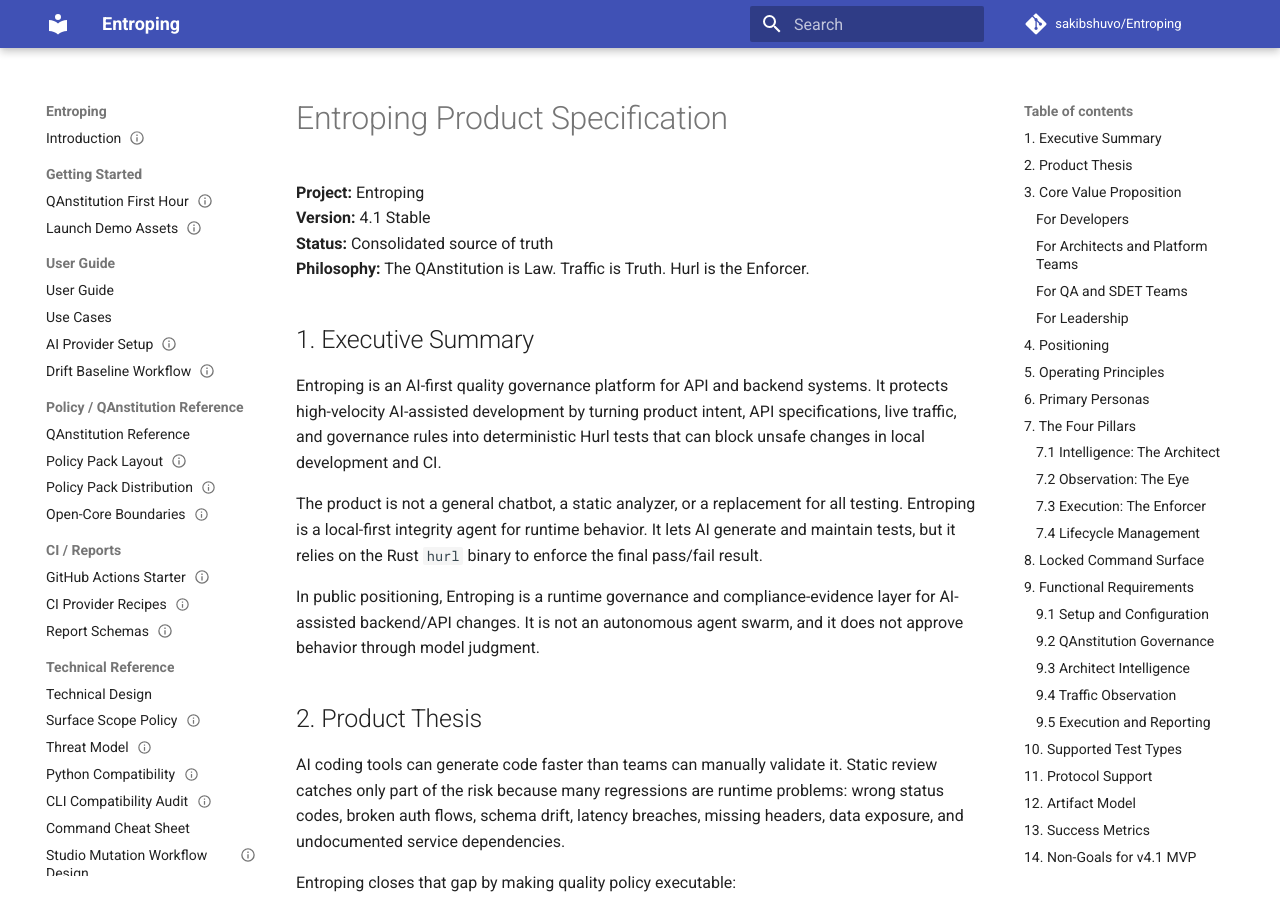
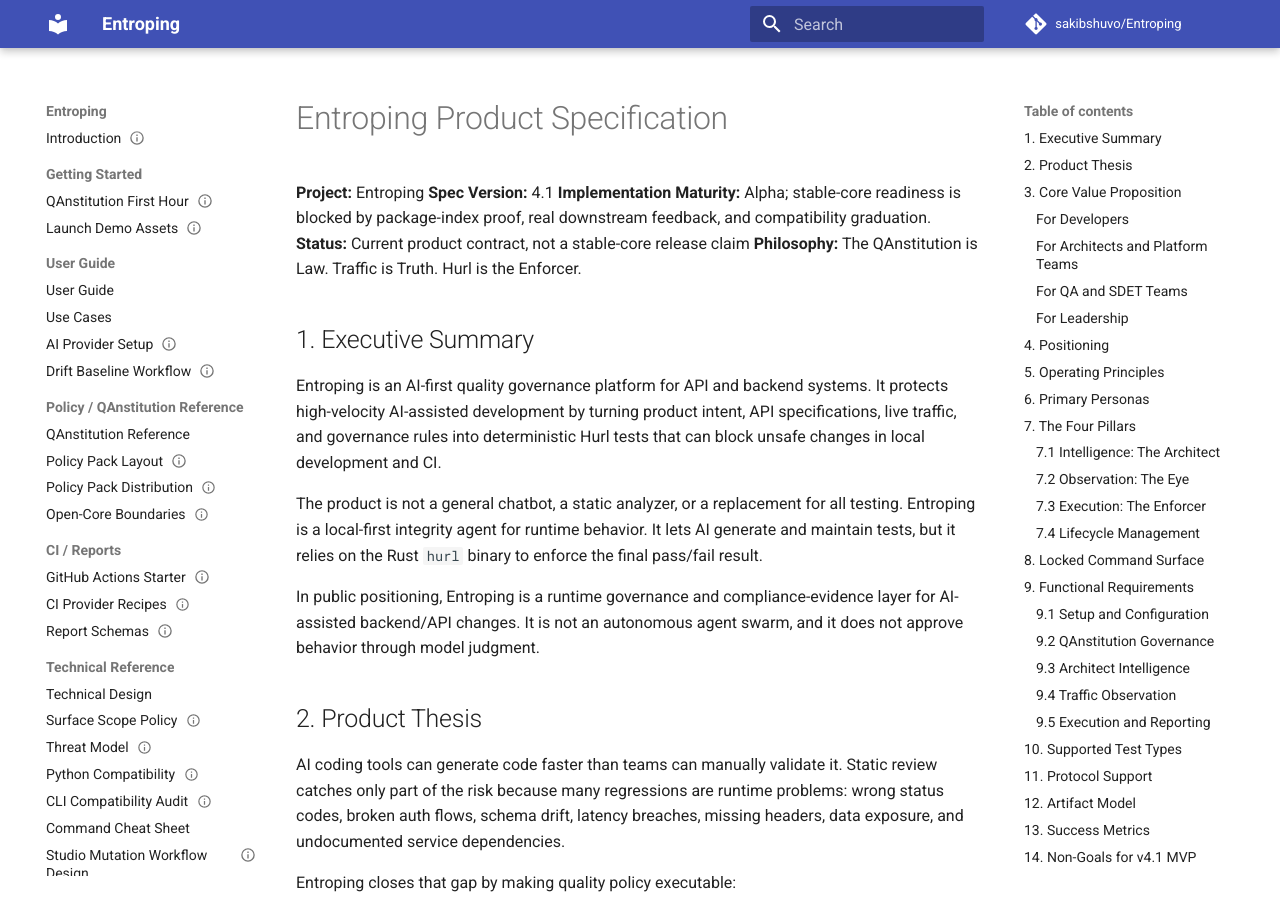
Before and after one commit to sakibshuvo/Entroping, an MkDocs documentation site: the page built from docs/product/PRODUCT_SPEC.md, in a window 1280 px wide and 900 px high. Built offline with MkDocs 1.6.1 and Material for MkDocs 9.7.7, drawn with Linux system fonts in a browser that asks for light colours; comment, search, counter and statistics services are not loaded.

Commit message:
docs(status): clarify alpha maturity in specs (#547)

```diff
--- a/docs/product/PRODUCT_SPEC.md
+++ b/docs/product/PRODUCT_SPEC.md
@@ -1,8 +1,9 @@
 # Entroping Product Specification
 
 **Project:** Entroping
-**Version:** 4.1 Stable
-**Status:** Consolidated source of truth
+**Spec Version:** 4.1
+**Implementation Maturity:** Alpha; stable-core readiness is blocked by package-index proof, real downstream feedback, and compatibility graduation.
+**Status:** Current product contract, not a stable-core release claim
 **Philosophy:** The QAnstitution is Law. Traffic is Truth. Hurl is the Enforcer.
 
 ## 1. Executive Summary
```
Also changed, not shown: .context/changelog.md (+3 -0 lines), docs/product/MVP_PLAN.md (+2 -1 lines), docs/technical/COMMAND_CHEAT_SHEET.md (+2 -1 lines), docs/technical/TDS.md (+2 -1 lines), 1 other file.
